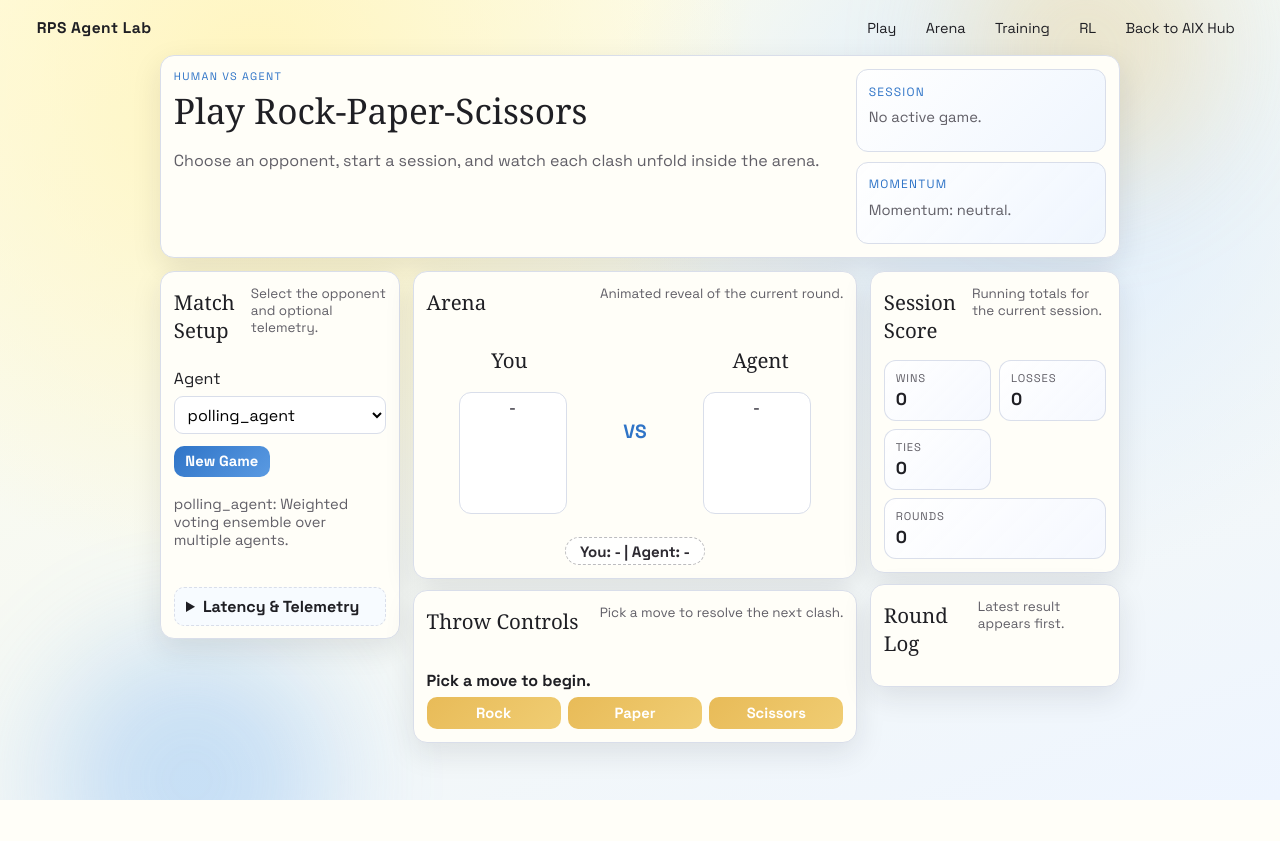
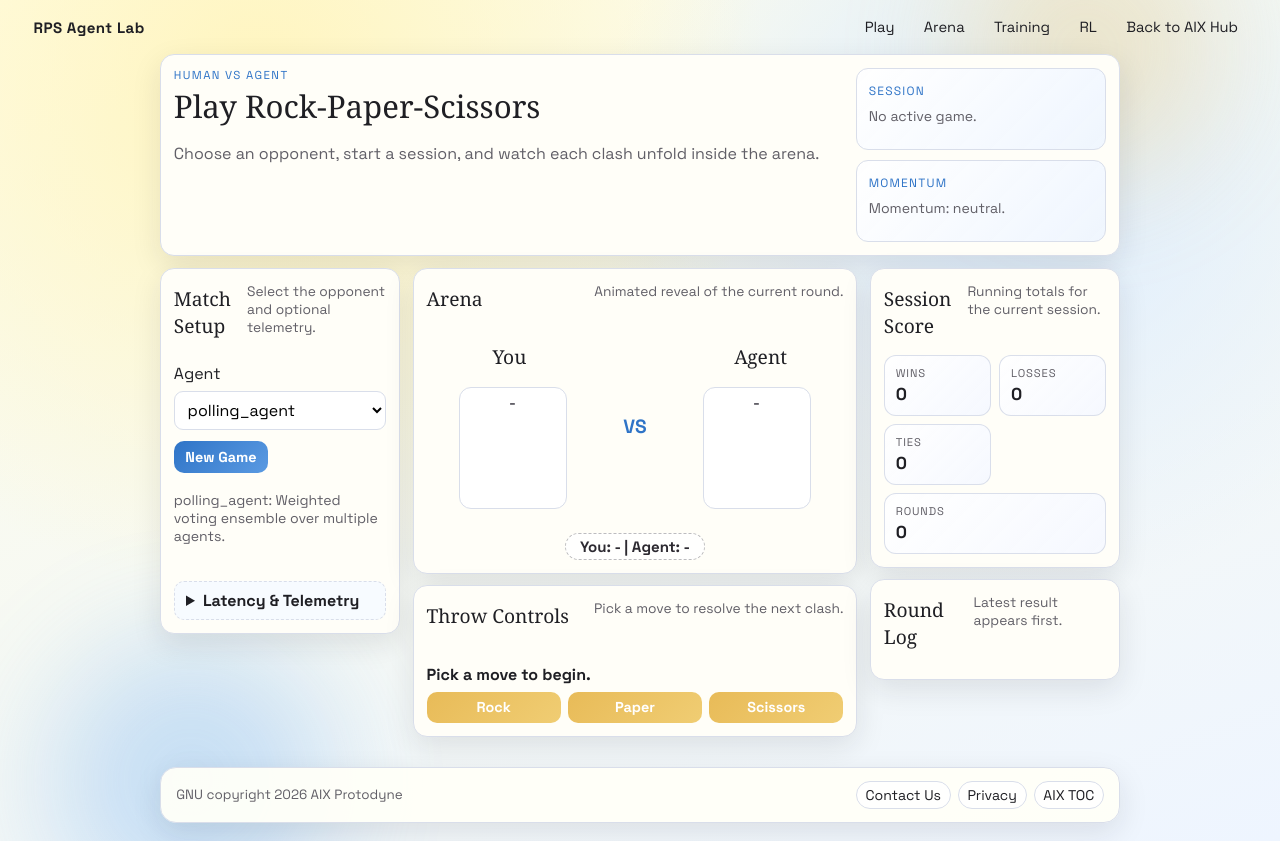
Before and after one commit to davidabelin/rps, a Flask app: page /play in a window 1280 px wide. Before the commit the page ends 800 px from the top, so only its background shows below. Run offline with Flask 3, Linux system fonts and the light colour scheme; data that the repository does not hold is empty; some web fonts are replaced.

Commit message:
Add AIX footer links and normalize RPS page scale
- expose AIX Contact, Privacy, and TOC URLs to templates
- add the standardized AIX footer to all RPS pages
- reduce remaining oversized typography and control sizing across the RPS UI
- keep arena and play layouts constrained so history and icons do not widen panels
- add page smoke tests for footer rendering and footer links

```diff
--- a/rps_web/__init__.py
+++ b/rps_web/__init__.py
@@ -4,6 +4,7 @@ from __future__ import annotations
 
 import os
 from pathlib import Path
+from urllib.parse import urljoin
 
 from flask import Flask
 
@@ -37,6 +38,18 @@ def _resolve_secret_into_config(app: Flask, *, target_key: str, source_key: str)
         raise RuntimeError(
             f"Failed loading {target_key} from Secret Manager secret version '{secret_version_name}': {exc}"
         ) from exc
+
+
+def _normalize_base_url(value: str) -> str:
+    raw = str(value or "").strip()
+    return raw or "/"
+
+
+def _aix_page_url(base_url: str, path: str) -> str:
+    base = _normalize_base_url(base_url)
+    if base == "/":
+        return path
+    return urljoin(base.rstrip("/") + "/", path.lstrip("/"))
 
 
 def create_app(config: dict | None = None) -> Flask:
@@ -137,8 +150,12 @@ def create_app(config: dict | None = None) -> Flask:
 
     @app.context_processor
     def inject_template_globals() -> dict:
+        hub_url = _normalize_base_url(app.config.get("AIX_HUB_URL", "/"))
         return {
-            "aix_hub_url": str(app.config.get("AIX_HUB_URL", "/")).strip() or "/",
+            "aix_hub_url": hub_url,
+            "aix_contact_url": _aix_page_url(hub_url, "/contact"),
+            "aix_privacy_url": _aix_page_url(hub_url, "/privacy"),
+            "aix_toc_url": _aix_page_url(hub_url, "/toc"),
         }
 
     return app
--- a/rps_web/static/css/theme.css
+++ b/rps_web/static/css/theme.css
@@ -19,6 +19,8 @@
 body {
   margin: 0;
   min-height: 100vh;
+  display: flex;
+  flex-direction: column;
   font-family: "Space Grotesk", "Segoe UI", sans-serif;
   color: var(--ink);
   background:
@@ -55,11 +57,11 @@ body {
   display: flex;
   align-items: center;
   justify-content: space-between;
-  padding: 0.92rem clamp(0.85rem, 3vw, 2.3rem);
+  padding: 0.88rem clamp(0.85rem, 3vw, 2.1rem);
 }
 
 .brand {
-  font-size: 0.97rem;
+  font-size: 0.94rem;
   font-weight: 700;
   color: var(--ink);
   text-decoration: none;
@@ -76,7 +78,7 @@ body {
   color: var(--ink);
   padding: 0.25rem 0.52rem;
   border-radius: 999px;
-  font-size: 0.9rem;
+  font-size: 0.92rem;
 }
 
 .site-nav a:hover {
@@ -86,6 +88,7 @@ body {
 .page {
   width: min(960px, 92vw);
   margin: 0 auto 1.9rem;
+  flex: 1 0 auto;
 }
 
 .hero {
@@ -99,7 +102,7 @@ body {
 .eyebrow {
   text-transform: uppercase;
   letter-spacing: 0.12em;
-  font-size: 0.68rem;
+  font-size: 0.72rem;
   margin: 0;
   color: var(--accent);
 }
@@ -112,11 +115,11 @@ h2 {
 }
 
 h1 {
-  font-size: clamp(1.3rem, 4vw, 2.2rem);
+  font-size: clamp(1.2rem, 3vw, 1.95rem);
 }
 
 h2 {
-  font-size: clamp(1rem, 2.4vw, 1.28rem);
+  font-size: clamp(0.98rem, 2vw, 1.2rem);
 }
 
 .lede {
@@ -213,7 +216,7 @@ h2 {
 .panel-note {
   margin: 0;
   color: var(--muted);
-  font-size: 0.84rem;
+  font-size: 0.86rem;
 }
 
 .score-grid {
@@ -257,7 +260,7 @@ h2 {
   display: inline-flex;
   align-items: center;
   justify-content: center;
-  font-size: 0.92rem;
+  font-size: 0.9rem;
 }
 
 .btn:disabled {
@@ -307,7 +310,7 @@ input[type="number"] {
 .status {
   margin-top: 0.45rem;
   color: var(--muted);
-  font-size: 0.92rem;
+  font-size: 0.88rem;
 }
 
 .arena {
@@ -651,7 +654,7 @@ input[type="number"] {
 .train-form label {
   display: grid;
   gap: 0.3rem;
-  font-size: 0.95rem;
+  font-size: 0.86rem;
 }
 
 .train-form label.is-hidden {
@@ -682,7 +685,7 @@ input[type="number"] {
 .form-note {
   margin: 0;
   color: var(--muted);
-  font-size: 0.9rem;
+  font-size: 0.88rem;
 }
 
 .inline-details {
@@ -778,7 +781,52 @@ input[type="number"] {
   border-bottom: 1px solid var(--line);
   text-align: left;
   padding: 0.55rem 0.35rem;
-  font-size: 0.92rem;
+  font-size: 0.84rem;
+}
+
+.site-footer {
+  padding: 0 0 1.15rem;
+}
+
+.footer-inner {
+  width: min(960px, 92vw);
+  margin: 0 auto;
+  padding: 0.8rem 0.95rem;
+  display: flex;
+  justify-content: space-between;
+  align-items: center;
+  gap: 0.7rem;
+  flex-wrap: wrap;
+  border: 1px solid var(--line);
+  border-radius: 16px;
+  background: rgba(255, 255, 248, 0.94);
+  box-shadow: var(--shadow);
+}
+
+.footer-copy {
+  margin: 0;
+  color: var(--muted);
+  font-size: 0.84rem;
+}
+
+.footer-links {
+  display: flex;
+  flex-wrap: wrap;
+  gap: 0.45rem;
+}
+
+.footer-links a {
+  text-decoration: none;
+  color: var(--ink);
+  padding: 0.24rem 0.54rem;
+  border-radius: 999px;
+  border: 1px solid var(--line);
+  background: rgba(255, 255, 255, 0.84);
+  font-size: 0.88rem;
+}
+
+.footer-links a:hover {
+  background: rgba(47, 116, 199, 0.12);
 }
 
 @media (max-width: 700px) {
@@ -882,4 +930,9 @@ input[type="number"] {
   .panel {
     overflow-x: auto;
   }
+
+  .footer-inner {
+    width: min(96vw, 960px);
+    align-items: flex-start;
+  }
 }
--- a/rps_web/templates/base.html
+++ b/rps_web/templates/base.html
@@ -29,5 +29,15 @@
     <main class="page">
       {% block content %}{% endblock %}
     </main>
+    <footer class="site-footer">
+      <div class="footer-inner">
+        <p class="footer-copy">GNU copyright 2026 AIX Protodyne</p>
+        <nav class="footer-links" aria-label="AIX footer">
+          <a href="{{ aix_contact_url }}">Contact Us</a>
+          <a href="{{ aix_privacy_url }}">Privacy</a>
+          <a href="{{ aix_toc_url }}">AIX TOC</a>
+        </nav>
+      </div>
+    </footer>
   </body>
 </html>
```
Also changed, not shown: tests/test_pages.py (added, +33 -0 lines).
